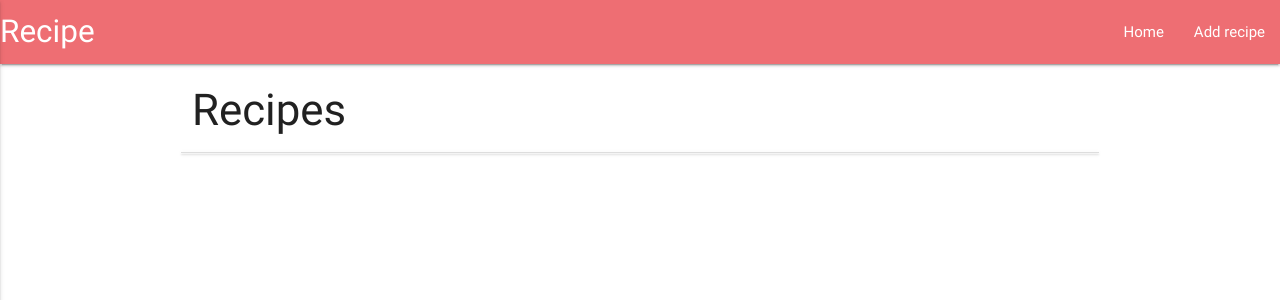
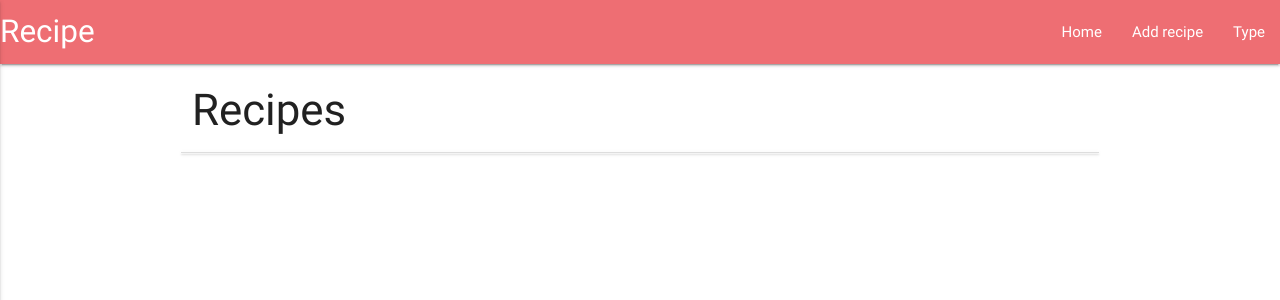
Before and after one commit to comanezz/recipe-website, a Flask app: page / in a window 1280 px wide. Shown: the top 300 px of the page. Run offline with Flask 2, Linux system fonts and the light colour scheme; data that the repository does not hold is empty; some libraries are stand-ins or nearby versions.

Commit message:
Type added to the nav bar. Redirect user to the type page.

```diff
--- a/templates/base.html
+++ b/templates/base.html
@@ -21,10 +21,12 @@
               <ul class="right hide-on-med-and-down">
                 <li><a href="{{ url_for('get_recipes')}}">Home</a></li>
                 <li><a href="{{ url_for('add_recipe') }}">Add recipe</a></li>
+                <li><a href="{{ url_for('get_type') }}">Type</a></li>
               </ul>
               <ul class="side-nav" id="mobile-demo">
                 <li><a href="{{ url_for('get_recipes')}}">Home</a></li>
                 <li><a href="{{ url_for('add_recipe') }}">Add recipe</a></li>
+                <li><a href="{{ url_for('get_type') }}">Type</a></li>
               </ul>
             </div>
           </nav>
```
